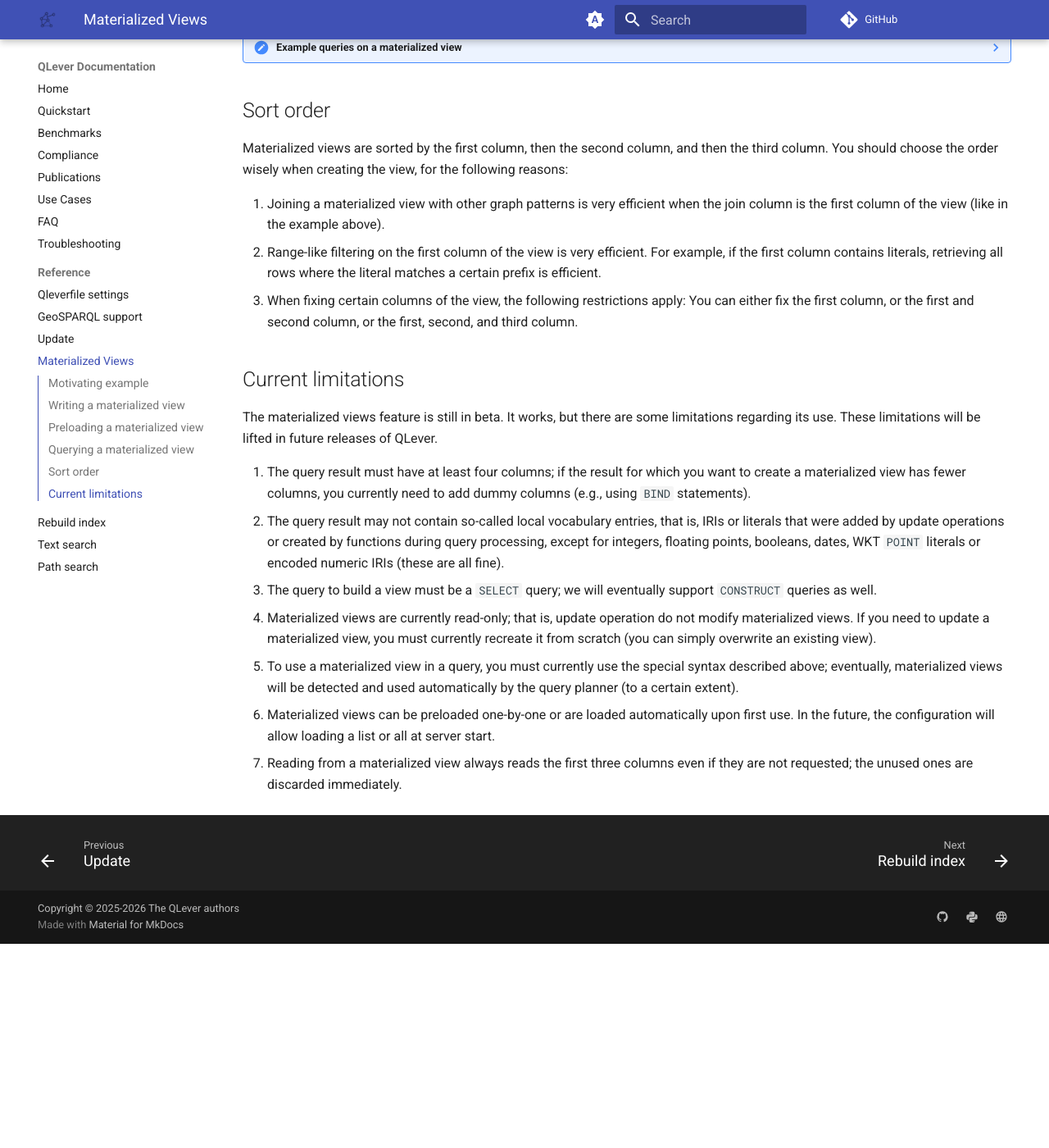
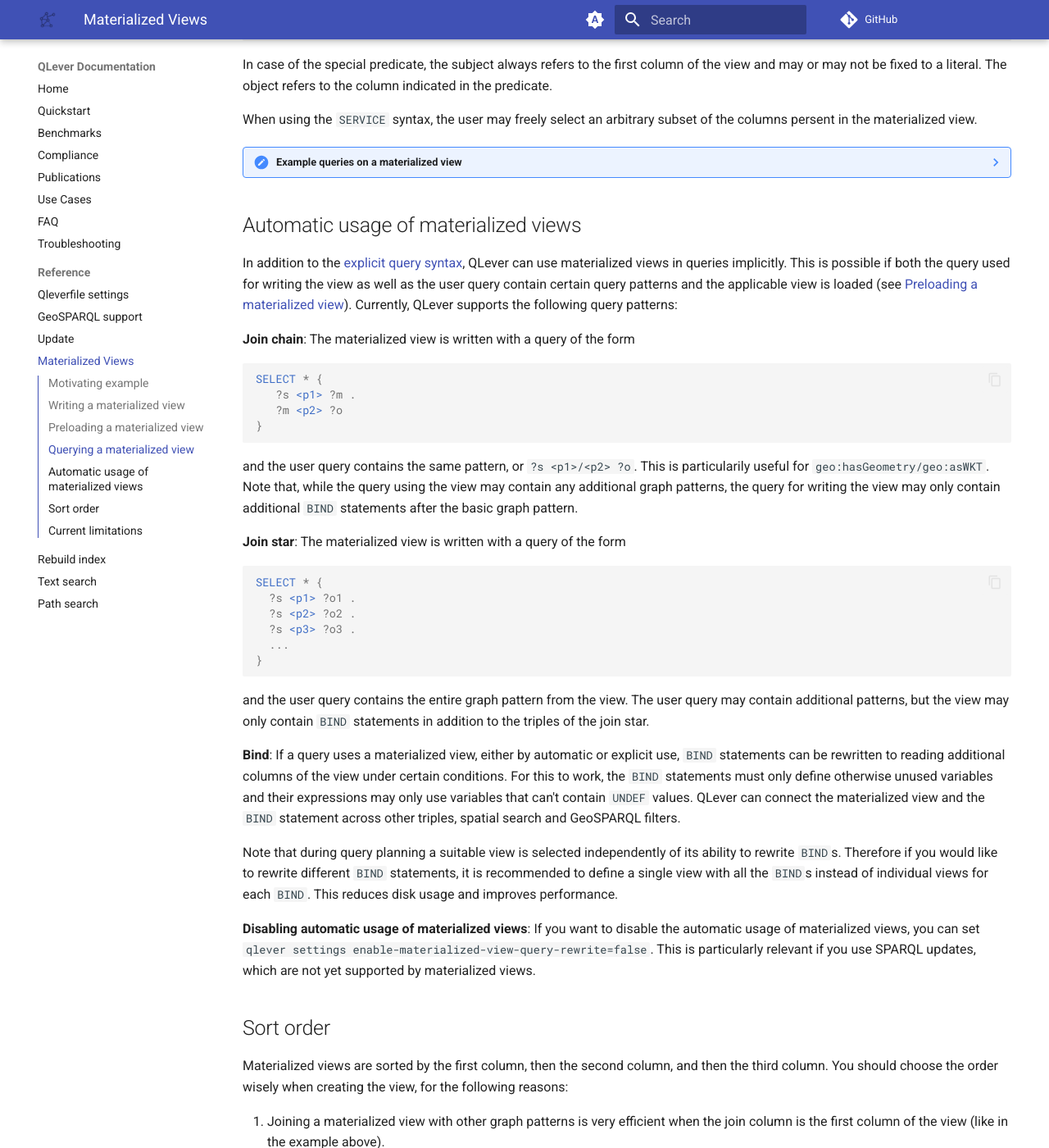
Before and after one commit to qlever-dev/qlever-docs, an MkDocs documentation site: the page built from docs/materialized-views.md, in a window 1280 px wide and 1400 px high, scrolled down 2582 px. Shown: the whole window at 82% size. Built offline with MkDocs 1.6.1 and Material for MkDocs 9.7.7, drawn with Linux system fonts in a browser that asks for light colours; plug-ins that fetch from the network failed and are left out; comment, search, counter and statistics services are not loaded; the version menu is left out; before the commit the page ends 3733 px from its top, so only the background shows below that; some of the changed text lies outside the part shown.

Commit message:
Update documentation related to materialized views (#25)
Update documentation related to materialized views to reflect the current state. Notably:

* Automatic rewriting of queries to use materialized views: new section explaining implicit use (join-chain, join-star, BIND patterns) and how to disable it
* Creation and preloading of materialized views: add usage info via `qlever` CLI, via `Qleverfile`, and via `qlever-index` or `qlever-server` flag
* Limitations of materialized views: remove entries no longer applicable (≥4 columns required, explicit syntax required, one-by-one preloading)
* Internal geometry functions: new section documenting `ql:isGeoPoint`, `ql:envelopeLowerLeft`, and `ql:envelopeUpperRight`
* GeoSPARQL spatial joins: new section showing how materialized views with `ql:envelopeLowerLeft` / `ql:envelopeUpperRight` accelerate spatial queries via automatic bounding-box prefiltering

````diff
--- a/docs/materialized-views.md
+++ b/docs/materialized-views.md
@@ -55,8 +55,9 @@ which computes these attributes for **all** geometries in the dataset:
 PREFIX geo: <http://www.opengis.net/ont/geosparql#>
 PREFIX geof: <http://www.opengis.net/def/function/geosparql/>
 PREFIX unit: <http://qudt.org/vocab/unit/>
-SELECT ?subject ?geometry ?centroid ?area ?length WHERE {
-  ?subject geo:hasGeometry/geo:asWKT ?geometry .
+SELECT ?subject ?intermediate ?geometry ?centroid ?area ?length WHERE {
+  ?subject geo:hasGeometry ?intermediate .
+  ?intermediate geo:asWKT ?geometry .
   BIND(geof:centroid(?geometry) AS ?centroid) .
   BIND(geof:area(?geometry, unit:M2) AS ?area) .
   BIND(geof:length(?geometry, unit:M) AS ?length) .
@@ -94,9 +95,25 @@ example `qlever settings materialized-view-writer-memory=4G`.
 
 
 === "qlever CLI"
-    ``` bash
+    ```bash
+    # During indexing if specified in Qleverfile:
+    qlever index
+    # After indexing while the server is running:
     qlever materialized-view $VIEW_NAME "SELECT ... { ... }"
     ```
+=== "qlever-index"
+    ```bash
+    qlever-index [...] --materialized-views '{"view1": "SELECT ...", "view2": "SELECT ..."}'
+    ```
+=== "Qleverfile"
+    In the `[index]` section of your `Qleverfile` you can state materialized views to be written when executing `qlever index`.
+
+    ```ini
+    [index]
+    MATERIALIZED_VIEWS = {"view1": "SELECT ...", "view2": "SELECT ..."}
+    ```
+
+    See also: [Qleverfile reference](qleverfile.md#section-index)
 === "curl"
     ``` bash
     curl "http://$HOST:$PORT/?cmd=write-materialized-view&view-name=$VIEW_NAME&timeout=24h&access-token=$ACCESS_TOKEN" \
@@ -115,11 +132,30 @@ example `qlever settings materialized-view-writer-memory=4G`.
 
 ## Preloading a materialized view
 
-You can optionally preload materialized views. If you do not apply preloading,
-views get loaded automatically when they are used in a query for the first
-time. Preloading can be requested via HTTP and `libqlever`.
+You can optionally preload materialized views. This is required for implicitly rewriting queries to use materialized views. If you do not apply preloading, views get loaded automatically when they are explicitly used in a query for the first time. Preloading can be requested via a CLI argument to `qlever-server`, an HTTP request and `libqlever`.
 
+=== "qlever CLI"
+    ```bash
+    # At server start:
+    qlever start --preload-materialized-views view1 view2 ...
+    # When the server is already running:
+    qlever materialized-view --load viewName
+    ```
+=== "qlever-server"
+    ```bash
+    qlever-server --preload-materialized-views view1 view2 ...
+    # or
+    qlever-server -l view1 view2 ...
+    ```
+=== "Qleverfile"
+    In the `[server]` section of your `Qleverfile` you can state materialized views to be loaded when executing `qlever start`.
 
+    ```ini
+    [server]
+    PRELOAD_MATERIALIZED_VIEWS = view1 view2 ...
+    ```
+
+    See also: [Qleverfile reference](qleverfile.md#section-server)
 === "curl"
     ``` bash
     curl "http://$HOST:$PORT/?cmd=load-materialized-view&view-name=$VIEW_NAME&access-token=$ACCESS_TOKEN"
@@ -198,6 +234,43 @@ When using the `SERVICE` syntax, the user may freely select an arbitrary subset
     }
     ```
 
+## Automatic usage of materialized views
+
+In addition to the [explicit query syntax](#querying-a-materialized-view), QLever can use materialized views in queries implicitly. This is possible if both the query used for writing the view as well as the user query contain certain query patterns and the applicable view is loaded (see [Preloading a materialized view](#preloading-a-materialized-view)). Currently, QLever supports the following query patterns:
+
+**Join chain**: The materialized view is written with a query of the form
+
+```sparql
+SELECT * {
+   ?s <p1> ?m .
+   ?m <p2> ?o
+}
+```
+
+and the user query contains the same pattern, or `?s <p1>/<p2> ?o`. This is particularily useful for `geo:hasGeometry/geo:asWKT`.
+Note that, while the query using the view may contain any additional graph patterns, the query for writing the view may only contain additional `BIND` statements after the basic graph pattern.
+
+**Join star**: The materialized view is written with a query of the form
+
+```sparql
+SELECT * {
+  ?s <p1> ?o1 .
+  ?s <p2> ?o2 .
+  ?s <p3> ?o3 .
+  ...
+}
+```
+
+and the user query contains the entire graph pattern from the view. The user query may contain additional patterns, but the view may only contain `BIND` statements in addition to the triples of the join star.
+
+**Bind**: If a query uses a materialized view, either by automatic or explicit use, `BIND` statements can be rewritten to reading additional columns of the view under certain conditions.
+For this to work, the `BIND` statements must only define otherwise unused variables and their expressions may only use variables that can't contain `UNDEF` values.
+QLever can connect the materialized view and the `BIND` statement across other triples, spatial search and GeoSPARQL filters.
+<!--`UNION`, `FILTER EXISTS`, `MINUS`, other `BIND`s and more will be supported.-->
+Note that during query planning a suitable view is selected independently of its ability to rewrite `BIND`s. Therefore if you would like to rewrite different `BIND` statements, it is recommended to define a single view with all the `BIND`s instead of individual views for each `BIND`. This reduces disk usage and improves performance.
+
+**Disabling automatic usage of materialized views**: If you want to disable the automatic usage of materialized views, you can set `qlever settings enable-materialized-view-query-rewrite=false`. This is particularly relevant if you use SPARQL updates, which are not yet supported by materialized views.
+
 ## Sort order
 
 Materialized views are sorted by the first column, then the second column, and
@@ -220,25 +293,16 @@ The materialized views feature is still in beta. It works, but there are some
 limitations regarding its use. These limitations will be lifted in future
 releases of QLever.
 
-1. The query result must have at least four columns; if the result for which
-   you want to create a materialized view has fewer columns, you currently
-   need to add dummy columns (e.g., using `BIND` statements).
-2. The query result may not contain so-called local vocabulary entries, that
+1. The query result may not contain so-called local vocabulary entries, that
    is, IRIs or literals that were added by update operations or created by
    functions during query processing, except for integers, floating points,
    booleans, dates, WKT `POINT` literals or encoded numeric IRIs (these are all
    fine).
-3. The query to build a view must be a `SELECT` query; we will eventually
+2. The query to build a view must be a `SELECT` query; we will eventually
    support `CONSTRUCT` queries as well.
-4. Materialized views are currently read-only; that is, update operation do
+3. Materialized views are currently read-only; that is, update operation do
    not modify materialized views. If you need to update a materialized view,
    you must currently recreate it from scratch (you can simply overwrite an
    existing view).
-5. To use a materialized view in a query, you must currently use the special syntax
-   described above; eventually, materialized views will be detected and used
-   automatically by the query planner (to a certain extent).
-6. Materialized views can be preloaded one-by-one or are loaded automatically
-   upon first use. In the future, the configuration will allow loading a list or
-   all at server start.
-7. Reading from a materialized view always reads the first three columns even
+4. Reading from a materialized view always reads the first three columns even
    if they are not requested; the unused ones are discarded immediately.
````
Also changed, not shown: docs/geosparql.md (+41 -4 lines), docs/qleverfile.md (+5 -1 lines).
